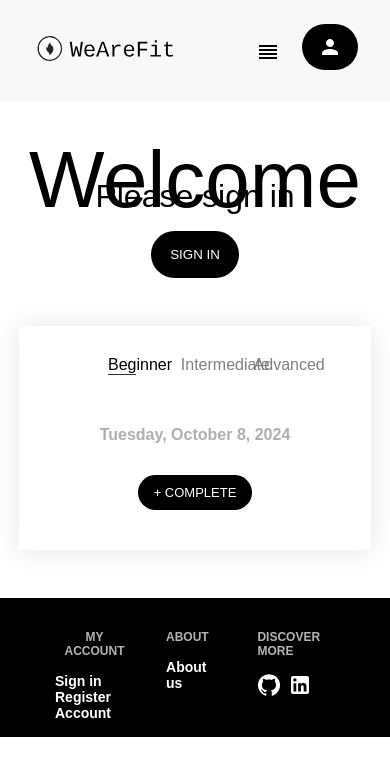
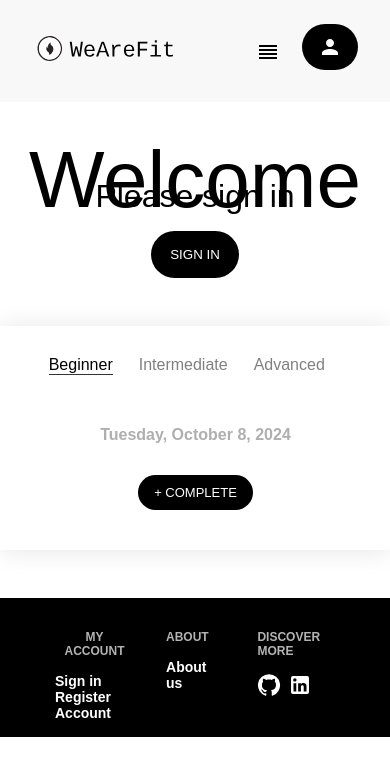
Before and after one commit to cmgvc/WeAreFit, a React (Create React App) app in the folder frontend/: page /dashboard in a window 390 px wide. Shown: the top 776 px of the page. Built offline with nearby package versions, Linux system fonts and the light colour scheme; no server answers.

Commit message:
make challenge container responsive

```diff
--- a/frontend/src/styles/ChallengeContainer.css
+++ b/frontend/src/styles/ChallengeContainer.css
@@ -206,3 +206,17 @@
     color: #666;
     cursor: not-allowed;
 }
+
+@media screen and (max-width: 768px) {
+    .challenge {
+        width: 90%;
+    }
+    .tabs {
+        gap: 50px;
+
+    }
+    .tabs span {
+        width: 100%;
+        margin-left: -1.5rem;
+    }
+}
--- a/package.json
+++ /dev/null
@@ -1,5 +0,0 @@
-{
-  "dependencies": {
-    "react-router-dom": "^6.26.2"
-  }
-}
```
Also changed, not shown: 1 other file (tests, documents, lock files or other folders).
